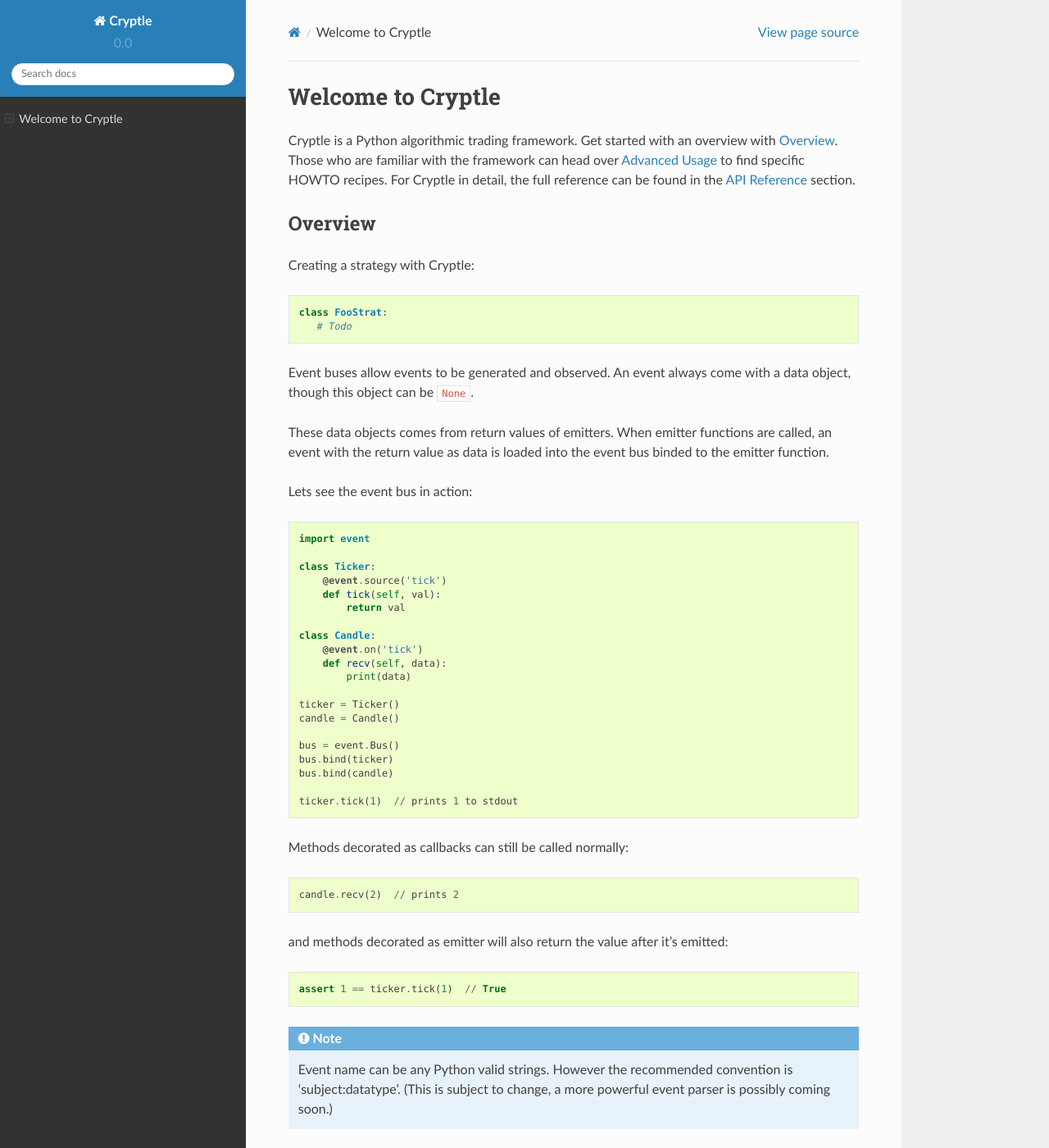
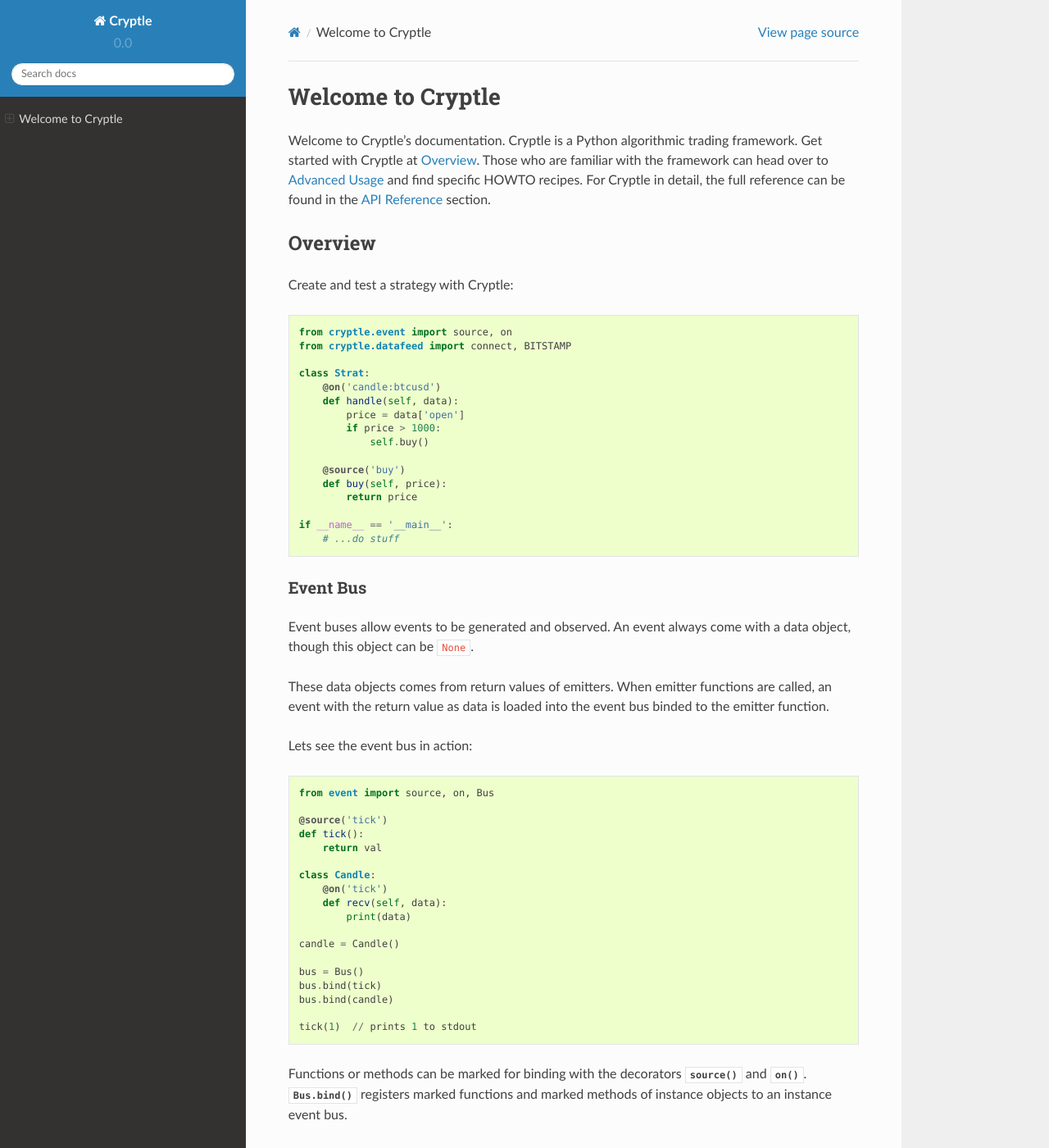
Before and after one commit to bridgelancer/cryptle_fork, a Sphinx documentation site: the page built from docs/index.rst, in a window 1280 px wide and 1400 px high. Shown: the whole window at 82% size. Built offline with Sphinx 7.4.7 and the Read the Docs theme 2.0.0, drawn with Linux system fonts in a browser that asks for light colours; some of the changed text lies outside the part shown.

Commit message:
Add docs for event bus quickstart

```diff
--- a/docs/index.rst
+++ b/docs/index.rst
@@ -2,21 +2,39 @@
 Welcome to Cryptle
 ==================
 
-Cryptle is a Python algorithmic trading framework. Get started with an overview
-with :ref:`overview`. Those who are familiar with the framework can head over
-:ref:`advanced` to find specific HOWTO recipes. For Cryptle in detail, the full
-reference can be found in the :ref:`api` section.
+Welcome to Cryptle's documentation. Cryptle is a Python algorithmic trading
+framework. Get started with Cryptle at :ref:`overview`. Those who are familiar
+with the framework can head over to :ref:`advanced` and find specific HOWTO
+recipes. For Cryptle in detail, the full reference can be found in the
+:doc:`api` section.
 
 
 .. _overview:
 
 Overview
 ========
-Creating a strategy with Cryptle::
+Create and test a strategy with Cryptle::
 
-   class FooStrat:
-      # Todo
+    from cryptle.event import source, on
+    from cryptle.datafeed import connect, BITSTAMP
 
+    class Strat:
+        @on('candle:btcusd')
+        def handle(self, data):
+            price = data['open']
+            if price > 1000:
+                self.buy()
+
+        @source('buy')
+        def buy(self, price):
+            return price
+
+    if __name__ == '__main__':
+        # ...do stuff
+
+
+Event Bus
+---------
 Event buses allow events to be generated and observed. An event always come with
 a data object, though this object can be :code:`None`.
 
@@ -26,39 +44,66 @@
 
 Lets see the event bus in action::
 
-    import event
+    from event import source, on, Bus
 
-    class Ticker:
-        @event.source('tick')
-        def tick(self, val):
-            return val
+    @source('tick')
+    def tick():
+        return val
 
     class Candle:
-        @event.on('tick')
+        @on('tick')
         def recv(self, data):
             print(data)
 
-    ticker = Ticker()
     candle = Candle()
 
-    bus = event.Bus()
-    bus.bind(ticker)
+    bus = Bus()
+    bus.bind(tick)
     bus.bind(candle)
 
-    ticker.tick(1)  // prints 1 to stdout
+    tick(1)  // prints 1 to stdout
 
-Methods decorated as callbacks can still be called normally::
+Functions or methods can be marked for binding with the decorators
+:func:`source` and :func:`on`. :meth:`Bus.bind` registers marked functions and
+marked methods of instance objects to an instance event bus.
+
+Methods decorated as listeners can still be called normally::
 
     candle.recv(2)  // prints 2
 
 and methods decorated as emitter will also return the value after it's emitted::
 
-    assert 1 == ticker.tick(1)  // True
+    assert 1 == tick(1)  // True
 
 .. note::
    Event name can be any Python valid strings. However the recommended convention
    is 'subject:datatype'. (This is subject to change, a more powerful event
    parser is possibly coming soon.)
+
+:meth:`Bus.source` and :meth:`Bus.on` are decorators serving the same purpose as
+the module level decorators. These decorators associated with a bus instance
+save the need for binding the decorated functions to a bus. They however can
+only be used for module level functions::
+
+    bus = Bus()
+
+    @bus.source('event')
+    def foo();
+        return 1
+
+    @bus.on('event')
+    def bar(data):
+        print data
+
+    foo() // prints 1
+
+.. todo explain this more clearly, go into how we cannot track instances created
+   from class
+.. note::
+   The reason why this doesn't work on instance methods is due to the protocol
+   with which class instance inherits instance methods from the class template.
+   For example, :code:`A.f`, a method of class :code:`A`, is a actually global
+   function, where as :code:`a.f`, where :code:`a = A()`, is a bound method.
 
 The event bus is a critical component of Cryptle. The event bus serves as the
 middleware for communication/data-passing between trading engine components.
@@ -75,6 +120,10 @@
    each callback. Hence if a piece of event data is modifible objects such as
    dictionary, callbacks that are called earlier could modify the value passed
    into later callbacks.
+
+
+Datafeed
+--------
 
 
 .. _advanced:
```
Also changed, not shown: docs/api.rst (+7 -0 lines), 1 other file.
